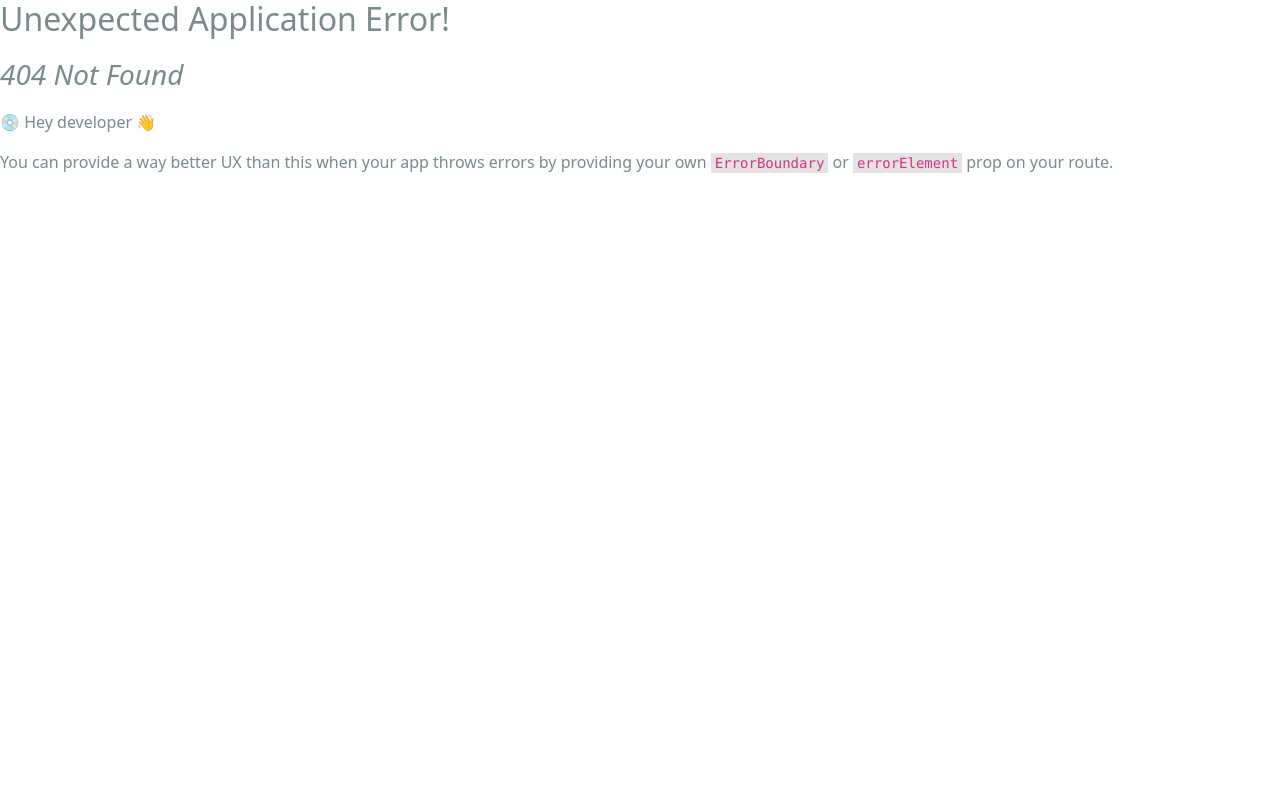
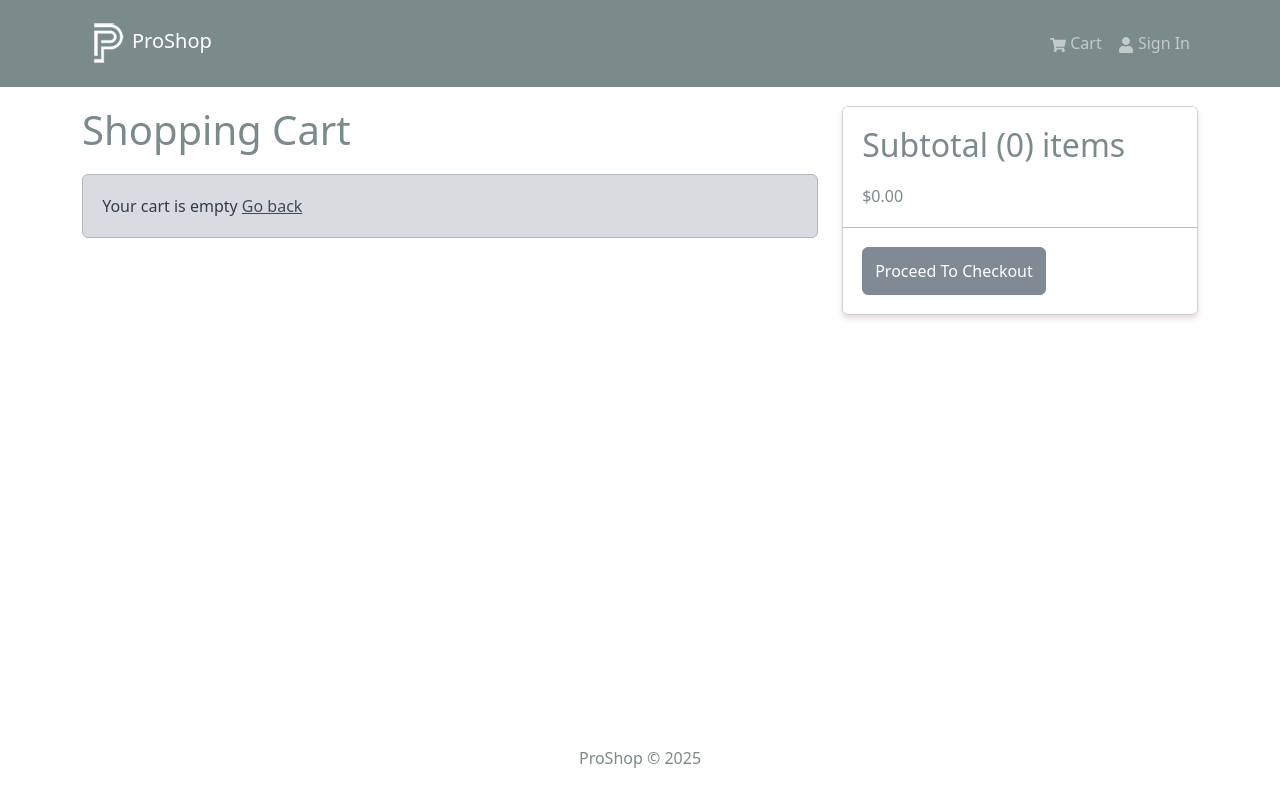
Before and after one commit to Aveelash/proshop-mern, a React (Create React App) app in the folder frontend/: page /cart in a window 1280 px wide. Before the commit this address had no page. Shown: the top 802 px of the page. Built offline with nearby package versions, Linux system fonts and the light colour scheme.

Commit message:
Added Cart Screen

```diff
--- a/frontend/src/index.js
+++ b/frontend/src/index.js
@@ -15,12 +15,14 @@
 import reportWebVitals from "./reportWebVitals";
 import HomeScreen from "./screens/HomeScreen";
 import ProductScreen from "./screens/ProductScreen";
+import CartScreen from "./screens/CartScreen";
 
 const router = createBrowserRouter(
   createRoutesFromElements(
     <Route path="/" element={<App />}>
       <Route index={true} path="/" element={<HomeScreen />} />
       <Route path="/product/:id" element={<ProductScreen />} />
+      <Route path="/cart" element={<CartScreen />} />
     </Route>
   )
 );
--- /dev/null
+++ b/frontend/src/screens/CartScreen.jsx
@@ -0,0 +1,102 @@
+import { Link, useNavigate } from "react-router-dom";
+import { useDispatch, useSelector } from "react-redux";
+import {
+  Row,
+  Col,
+  ListGroup,
+  Image,
+  Form,
+  Button,
+  Card,
+} from "react-bootstrap";
+import { FaTrash } from "react-icons/fa";
+import Message from "../components/Message";
+import { addToCart } from "../slices/cartSlice.js";
+
+const CartScreen = () => {
+  const navigate = useNavigate();
+  const dispatch = useDispatch();
+
+  const cart = useSelector((state) => state.cart);
+  const { cartItems } = cart;
+
+  const addToCartHandler = async (product, qty) => {
+    dispatch(addToCart({ ...product, qty }));
+  };
+
+  return (
+    <Row>
+      <Col md={8}>
+        <h1 style={{ marginBottom: "20px" }}>Shopping Cart</h1>
+        {cartItems.length === 0 ? (
+          <Message>
+            Your cart is empty <Link to="/">Go back</Link>
+          </Message>
+        ) : (
+          <ListGroup variant="flush">
+            {cartItems.map((item) => (
+              <ListGroup.Item key={item._id}>
+                <Row>
+                  <Col md={2}>
+                    <Image src={item.image} alt={item.name} fluid rounded />
+                  </Col>
+                  <Col md={3}>
+                    <Link to={`/product/${item._id}`}>{item.name}</Link>
+                  </Col>
+                  <Col md={2}>${item.price}</Col>
+                  <Col md={2}>
+                    <Form.Control
+                      as="select"
+                      value={item.qty}
+                      onChange={(e) =>
+                        addToCartHandler(item, Number(e.target.value))
+                      }
+                    >
+                      {[...Array(item.countInStock).keys()].map((x) => (
+                        <option key={x + 1} value={x + 1}>
+                          {x + 1}
+                        </option>
+                      ))}
+                    </Form.Control>
+                  </Col>
+                  <Col md={2}>
+                    <Button type="button" variant="light">
+                      <FaTrash />
+                    </Button>
+                  </Col>
+                </Row>
+              </ListGroup.Item>
+            ))}
+          </ListGroup>
+        )}
+      </Col>
+      <Col md={4}>
+        <Card>
+          <ListGroup variant="flush">
+            <ListGroup.Item>
+              <h2>
+                Subtotal ({cartItems.reduce((acc, item) => acc + item.qty, 0)})
+                items
+              </h2>
+              $
+              {cartItems
+                .reduce((acc, item) => acc + item.qty * item.price, 0)
+                .toFixed(2)}
+            </ListGroup.Item>
+            <ListGroup.Item>
+              <Button
+                type="button"
+                className="btn-block"
+                disabled={cartItems.length === 0}
+              >
+                Proceed To Checkout
+              </Button>
+            </ListGroup.Item>
+          </ListGroup>
+        </Card>
+      </Col>
+    </Row>
+  );
+};
+
+export default CartScreen;
```
